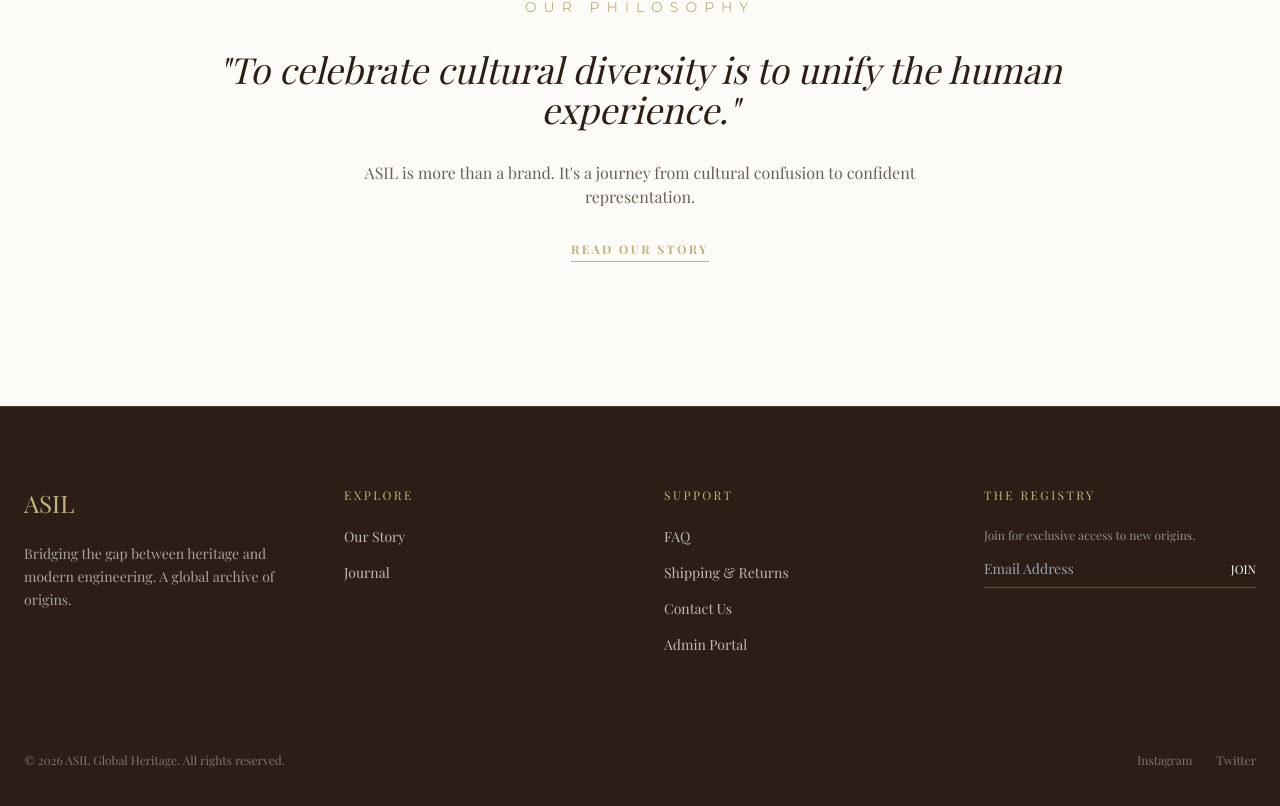
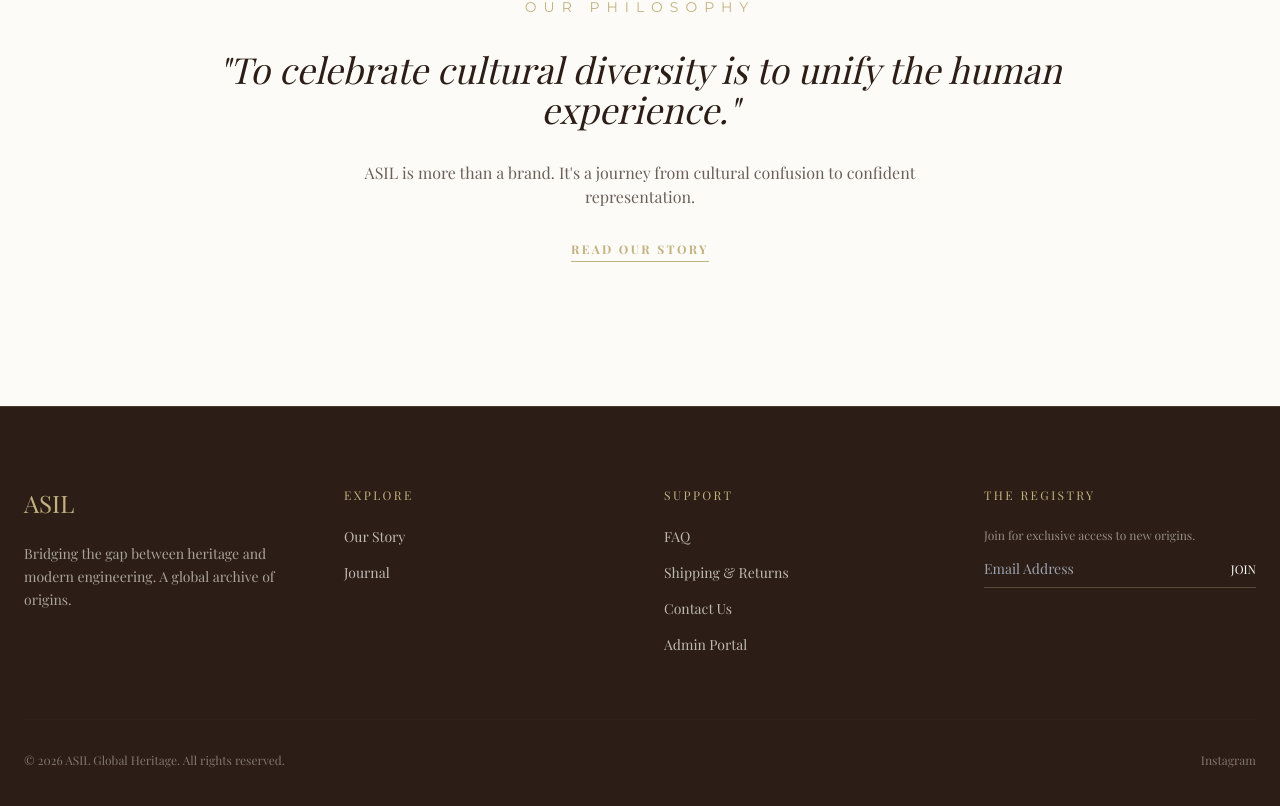
Before and after one commit to mohammed-aloda/asil-archivev1, a React (Vite) app: page /#/ in a window 1280 px wide. Shown: the part 3333-4139 px from the top of the page. Built offline with nearby package versions, Linux system fonts and the light colour scheme; a web font is replaced by a local one.

Commit message:
Update footer: Link Instagram to @asil_jerseys and remove Twitter

```diff
--- a/components/Footer.tsx
+++ b/components/Footer.tsx
@@ -68,8 +68,7 @@ const Footer: React.FC = () => {
         <div className="flex flex-col md:flex-row justify-between items-center pt-8 border-t border-white/5 text-xs opacity-40">
           <p>&copy; {new Date().getFullYear()} ASIL Global Heritage. All rights reserved.</p>
           <div className="flex space-x-6 mt-4 md:mt-0">
-            <a href="#" className="hover:text-asl-gold transition-colors">Instagram</a>
-            <a href="#" className="hover:text-asl-gold transition-colors">Twitter</a>
+            <a href="https://www.instagram.com/asil_jerseys/" target="_blank" rel="noopener noreferrer" className="hover:text-asl-gold transition-colors">Instagram</a>
           </div>
         </div>
       </div>
```
